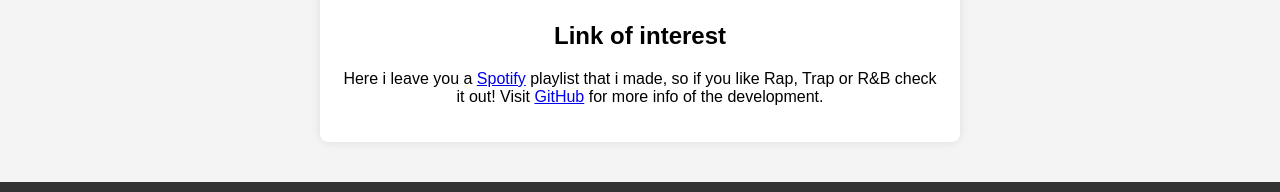
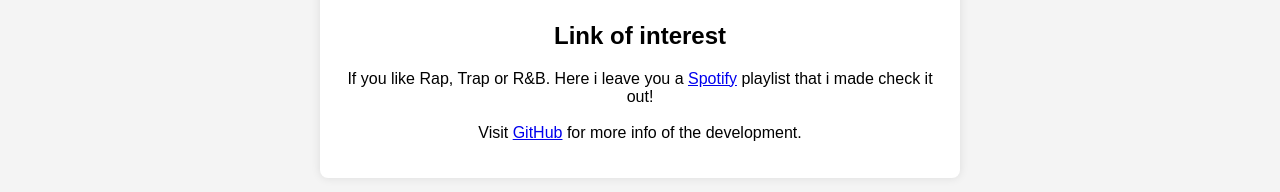
Before and after one commit to Cristxsan/Cristxsan.github.io, a plain HTML site: page index.html in a window 1280 px wide. Shown: the part 1190-1382 px from the top of the page. Drawn offline with Linux system fonts and the light colour scheme.

Commit message:
Add files via upload

```diff
--- a/index.html
+++ b/index.html
@@ -35,8 +35,8 @@
 
     <section>
         <h2>Link of interest</h2>
-        <p>Here i leave you a <a href="https://open.spotify.com/playlist/6I0YPHziDrog2xk1mvJRJx?si=36158f120b804fd6" target="_blank">Spotify</a> playlist that i made, so if you like Rap, Trap or R&B check it out!
-           Visit <a href="https://github.com/Cristxsan/Cristxsan.github.io" target="_blank">GitHub</a> for more info of the development.</p>
+        <p>If you like Rap, Trap or R&B. Here i leave you a <a href="https://open.spotify.com/playlist/6I0YPHziDrog2xk1mvJRJx?si=36158f120b804fd6" target="_blank">Spotify</a> playlist that i made check it out!
+        <br><br> Visit <a href="https://github.com/Cristxsan/Cristxsan.github.io" target="_blank">GitHub</a> for more info of the development.</p>
     </section>
 
     <footer>
```
